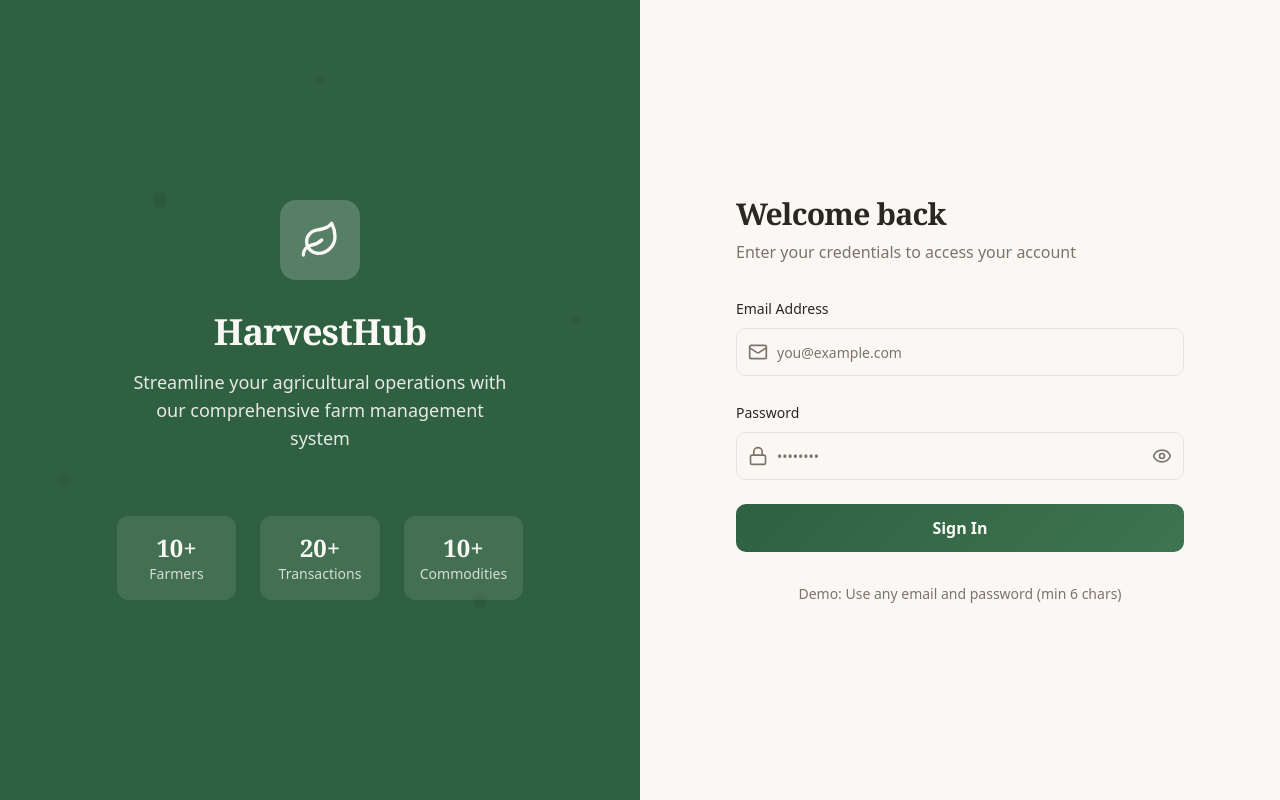
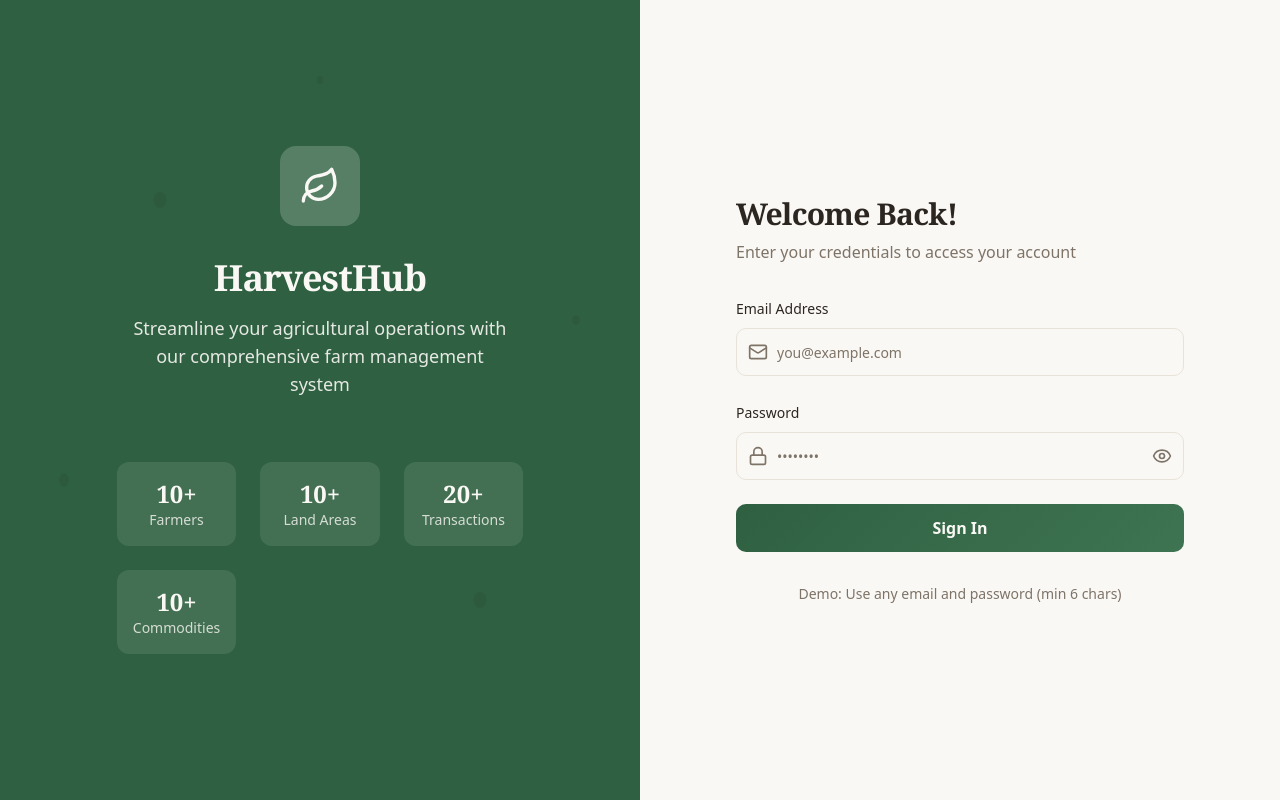
Before and after one commit to tiqdy/HarvestHub, a React (Vite) app: page /login in a window 1280 px wide. Built offline with nearby package versions, Linux system fonts and the light colour scheme; the HTML template or start-up script is replaced by a standard one.

Commit message:
Update Login.tsx

```diff
--- a/src/pages/Login.tsx
+++ b/src/pages/Login.tsx
@@ -101,6 +101,7 @@ const Login: React.FC = () => {
           >
             {[
               { value: '10+', label: 'Farmers' },
+              { value: '10+', label: 'Land Areas' },
               { value: '20+', label: 'Transactions' },
               { value: '10+', label: 'Commodities' },
             ].map((stat, i) => (
@@ -133,7 +134,7 @@ const Login: React.FC = () => {
           </div>
 
           <div className="mb-8">
-            <h2 className="font-display text-3xl font-bold text-foreground mb-2">Welcome back</h2>
+            <h2 className="font-display text-3xl font-bold text-foreground mb-2">Welcome Back!</h2>
             <p className="text-muted-foreground">Enter your credentials to access your account</p>
           </div>
 
```
